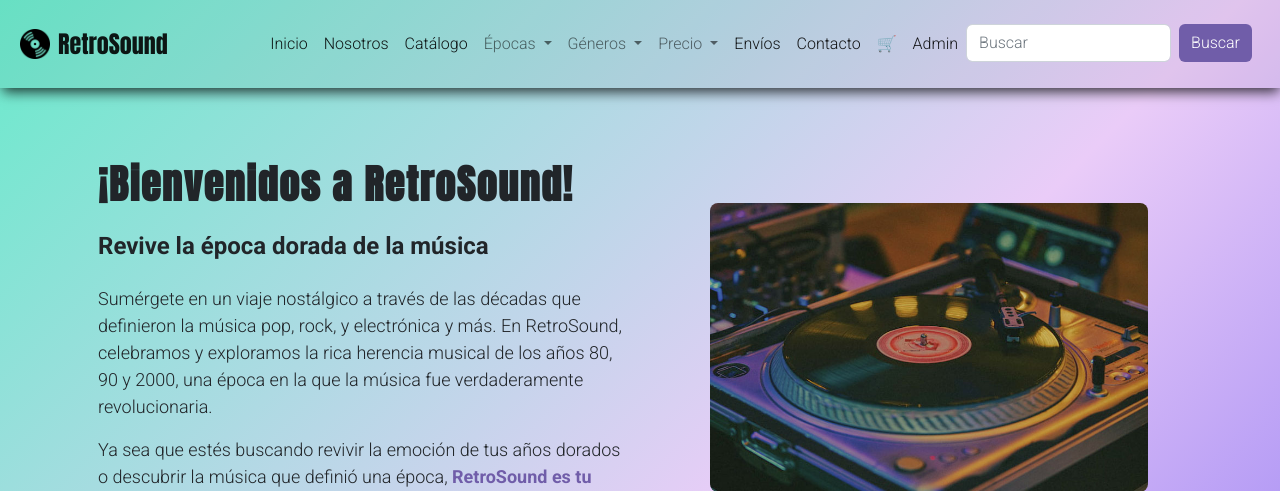
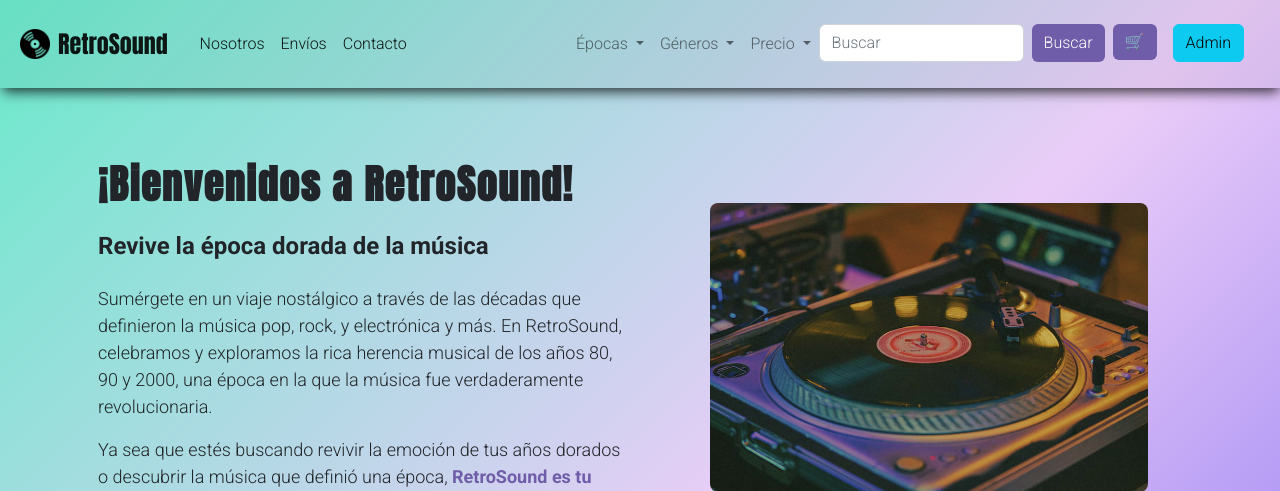
Before and after one commit to mArchilli/ARCHILLI-MERLO-TP-2, a PHP site: page /index.php in a window 1280 px wide. Shown: the top 491 px of the page. Run offline with PHP 8.4, Linux system fonts and the light colour scheme; data that the repository does not hold is empty.

Commit message:
navbar corregido

```diff
--- a/index.php
+++ b/index.php
@@ -132,18 +132,22 @@ $userData = $_SESSION['loggedIn'] ?? FALSE;
 
             <div class="collapse navbar-collapse p-2" id="navbarSupportedContent">
 
-                <ul class="navbar-nav ms-auto mb-2 mb-lg-0">
-                    <li class="nav-item">
-                        <a class="nav-link active" aria-current="page" href="index.php?sec=inicio">Inicio</a>
-                    </li>
+                <ul class="navbar-nav me-auto mb-2 mb-lg-0">
 
                     <li class="nav-item">
                         <a class="nav-link active" href="index.php?sec=nosotros">Nosotros</a>
                     </li>
 
                     <li class="nav-item">
-                        <a class="nav-link active" href="index.php?sec=catalogo">Catálogo</a>
+                        <a class="nav-link active" href="index.php?sec=envios">Envíos</a>
                     </li>
+
+                    <li class="nav-item">
+                        <a class="nav-link active" href="index.php?sec=contacto">Contacto</a>
+                    </li>
+                </ul>
+
+                <ul class="navbar-nav ms-auto mb-2 mb-lg-0">
 
                     <li class="nav-item dropdown">
                         <a class="nav-link dropdown-toggle" href="#" role="button" data-bs-toggle="dropdown" aria-expanded="false">
@@ -182,15 +186,16 @@ $userData = $_SESSION['loggedIn'] ?? FALSE;
                     </li>
 
                     <li class="nav-item">
-                        <a class="nav-link active" href="index.php?sec=envios">Envíos</a>
+                        <form action="index.php?sec=catalogo_busqueda" method="post" class="d-flex" role="search">
+                            <input class="form-control me-2" type="search" placeholder="Buscar" aria-label="Buscar" name='termino'>
+                            <button class="btn btn-style" type="submit">Buscar</button>
+                        </form>
                     </li>
 
                     <li class="nav-item">
-                        <a class="nav-link active" href="index.php?sec=contacto">Contacto</a>
-                    </li>
-
-                    <li class="nav-item">
-                        <a class="nav-link active p-2" href="index.php?sec=carrito" data-bs-toggle="tooltip" data-bs-placement="top" title="Carrito" >🛒</a>
+                        <a class="nav-link active py-0" href="index.php?sec=carrito" data-bs-toggle="tooltip" data-bs-placement="top" title="Carrito" >
+                        <button class="btn btn-style ">🛒</button>
+                        </a>
                     </li>
 
                     <li class="nav-item">
@@ -198,14 +203,9 @@ $userData = $_SESSION['loggedIn'] ?? FALSE;
                     </li>
 
                     <li class="nav-item">
-                        <a class="nav-link active" href="admin">Admin</a>
-                    </li>
-
-                    <li class="nav-item">
-                        <form action="index.php?sec=catalogo_busqueda" method="post" class="d-flex" role="search">
-                            <input class="form-control me-2" type="search" placeholder="Buscar" aria-label="Buscar" name='termino'>
-                            <button class="btn btn-style" type="submit">Buscar</button>
-                        </form>
+                        <a class="nav-link active py-0" href="admin">
+                            <button class="btn btn-info">Admin</button>
+                        </a>
                     </li>
 
                 </ul>
```
